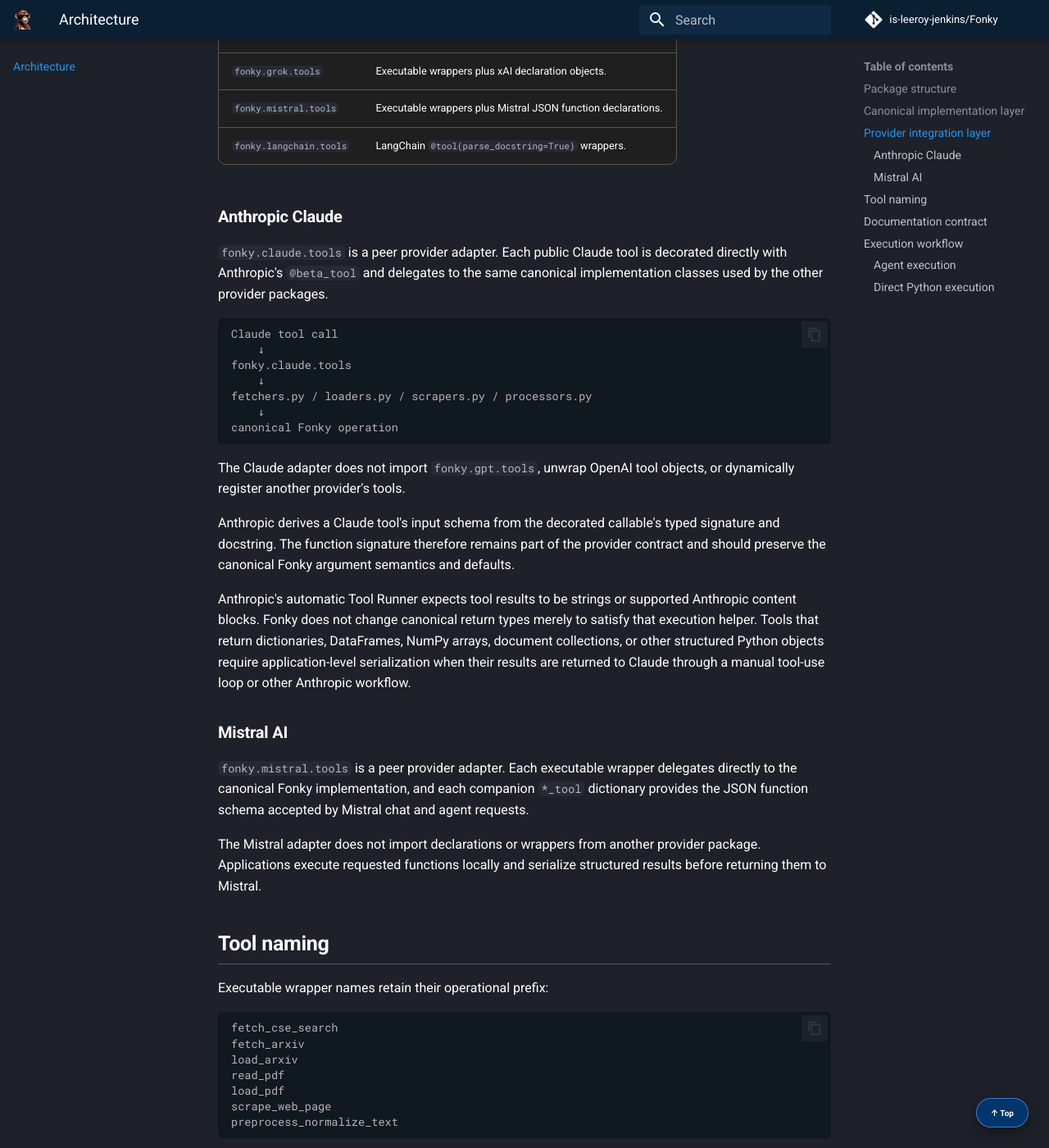
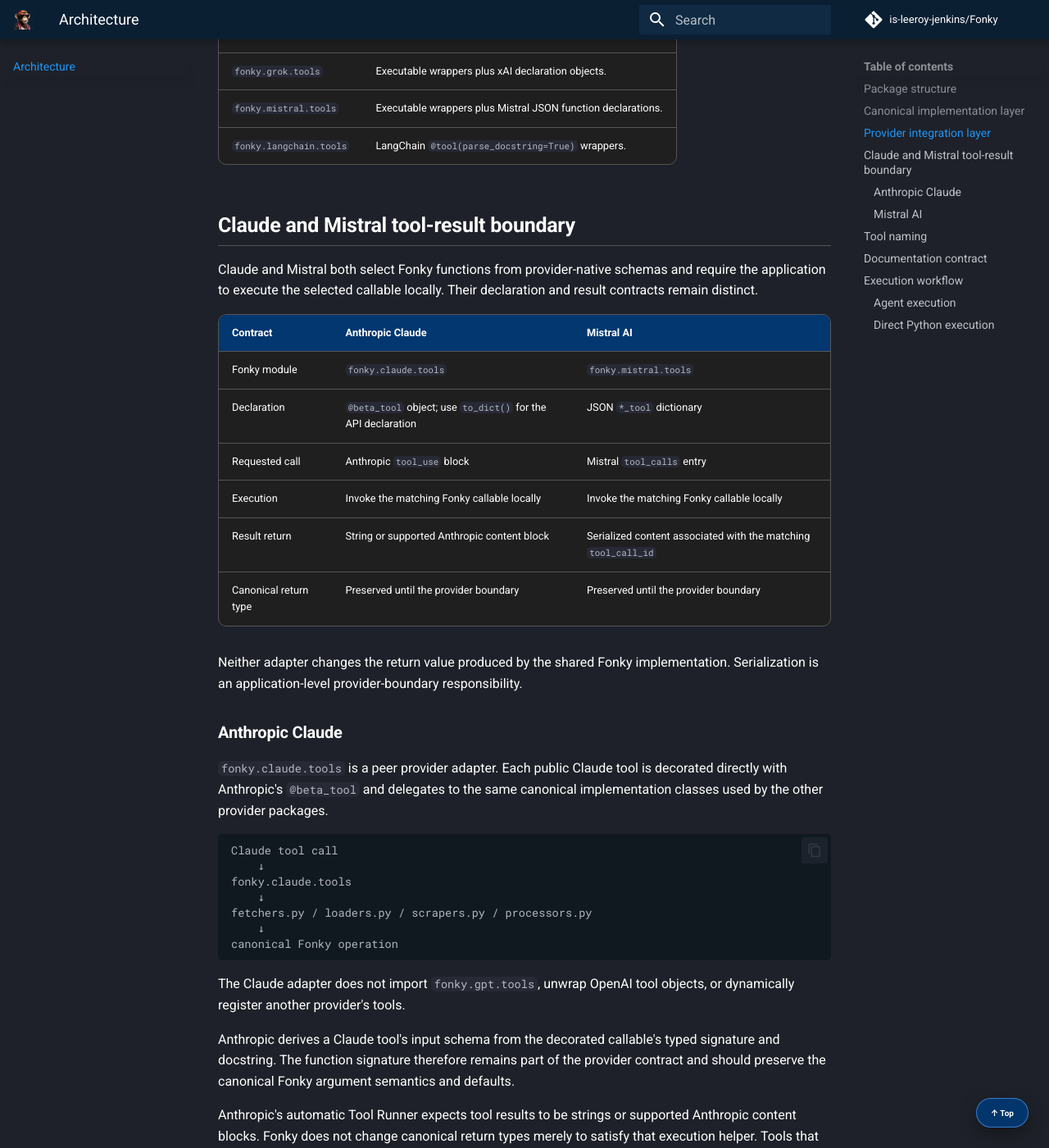
Before and after one commit to is-leeroy-jenkins/Fonky, an MkDocs documentation site: the page built from docs/architecture.md, in a window 1280 px wide and 1400 px high, scrolled down 2106 px. Shown: the whole window at 82% size. Built offline with MkDocs 1.6.1 and Material for MkDocs 9.7.7, drawn with Linux system fonts in a browser that asks for light colours; comment, search, counter and statistics services are not loaded.

Commit message:
Update Claude and Mistral documentation diagrams

```diff
--- a/docs/architecture.md
+++ b/docs/architecture.md
@@ -1,6 +1,6 @@
 # Architecture
 
-![](./img/fonky-architecture.png)
+![Fonky provider-native architecture](./img/fonky-architecture.png)
 ___
 
 ## Package structure
@@ -61,6 +61,24 @@
 | `fonky.grok.tools` | Executable wrappers plus xAI declaration objects. |
 | `fonky.mistral.tools` | Executable wrappers plus Mistral JSON function declarations. |
 | `fonky.langchain.tools` | LangChain `@tool(parse_docstring=True)` wrappers. |
+
+## Claude and Mistral tool-result boundary
+
+Claude and Mistral both select Fonky functions from provider-native schemas and require the
+application to execute the selected callable locally. Their declaration and result contracts remain
+distinct.
+
+| Contract | Anthropic Claude | Mistral AI |
+|---|---|---|
+| Fonky module | `fonky.claude.tools` | `fonky.mistral.tools` |
+| Declaration | `@beta_tool` object; use `to_dict()` for the API declaration | JSON `*_tool` dictionary |
+| Requested call | Anthropic `tool_use` block | Mistral `tool_calls` entry |
+| Execution | Invoke the matching Fonky callable locally | Invoke the matching Fonky callable locally |
+| Result return | String or supported Anthropic content block | Serialized content associated with the matching `tool_call_id` |
+| Canonical return type | Preserved until the provider boundary | Preserved until the provider boundary |
+
+Neither adapter changes the return value produced by the shared Fonky implementation. Serialization
+is an application-level provider-boundary responsibility.
 
 ### Anthropic Claude
 
@@ -163,7 +181,7 @@
 
 ## Execution workflow
 
-![](./img/fonky-workflow.png)
+![Fonky provider tool execution workflow](./img/fonky-workflow.png)
 
 ### Agent execution
 
```
Also changed, not shown: README.md (+12 -2 lines), docs/index.md (+7 -1 lines), docs/user-guide/providers.md (+12 -0 lines), docs/img/fonky-architecture.png, docs/img/fonky-workflow.png, resources/diagrams/fonky-architecture.svg (added), resources/diagrams/fonky-workflow.svg (added), resources/images/fonky-architecture.png, resources/images/fonky-workflow.png, site/img/fonky-architecture.png, 2 other files.
